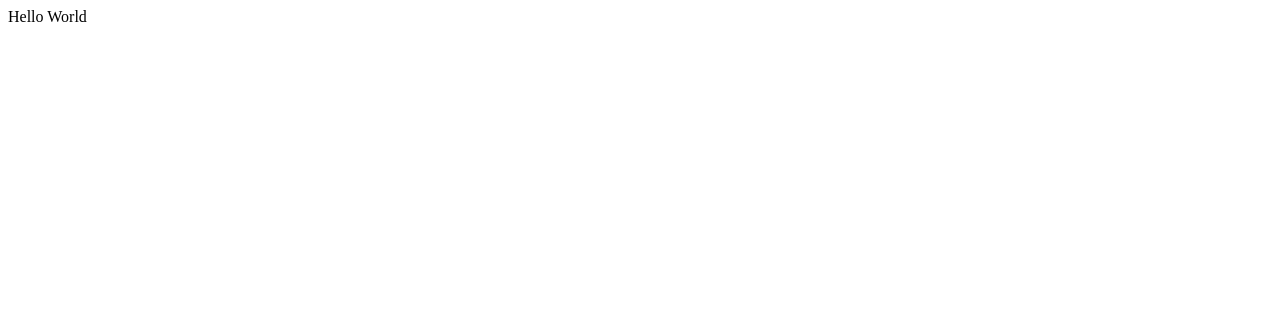
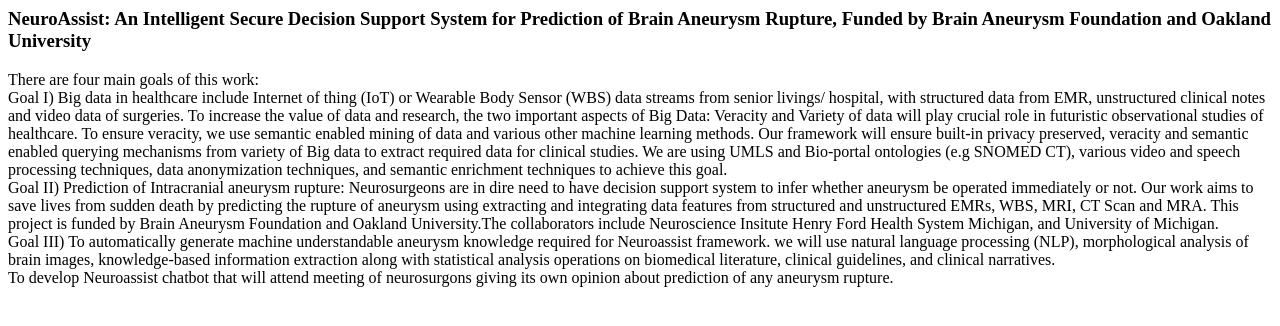
Before and after one commit to smileslab/Brain_Aneurysm_Research, a plain HTML site: page index.html in a window 1280 px wide. Drawn offline with Linux system fonts and the light colour scheme.

Commit message:
Added index file of Neuro Assist page.

```diff
--- a/index.html
+++ b/index.html
@@ -1 +1,15 @@
- <html><body><p>Hello World</p></body></html>
+<h3 id="two">NeuroAssist:  An Intelligent Secure Decision Support System for Prediction of Brain Aneurysm Rupture, Funded by Brain Aneurysm Foundation and Oakland University
+
+	</h3>
+	                    <p>
+	                    	There are four main goals of this work: <BR>
+							Goal I) Big data in healthcare include Internet of thing (IoT) or Wearable Body Sensor (WBS) data streams from senior livings/ hospital, with structured data from EMR, unstructured clinical notes and video data of surgeries. To increase the value of data and research, the two important aspects of Big Data: Veracity and Variety of data will play crucial role in futuristic observational studies of healthcare. To ensure veracity, we use semantic enabled mining of data and various other machine learning methods. Our framework will ensure built-in privacy preserved, veracity and semantic enabled querying mechanisms from variety of Big data to extract required data for clinical studies. We are using UMLS and Bio-portal ontologies (e.g SNOMED CT), various video and speech processing techniques, data anonymization techniques, and semantic enrichment techniques to achieve this goal.
+
+<BR>
+							Goal II) Prediction of Intracranial aneurysm rupture:  Neurosurgeons are in dire need to have decision support system to infer whether aneurysm be operated immediately or not. Our work aims to save lives from sudden death by predicting the rupture of aneurysm using extracting and integrating data features from structured and unstructured EMRs, WBS, MRI, CT Scan and MRA. This project is funded by Brain Aneurysm Foundation and Oakland University.The collaborators include Neuroscience Insitute Henry Ford Health System Michigan, and University of Michigan.
+
+	                   <BR>
+					   Goal III) To automatically generate machine understandable aneurysm knowledge required for Neuroassist framework. we will use natural language processing (NLP), morphological analysis of brain images, knowledge-based
+information extraction along with statistical analysis operations on biomedical literature, clinical guidelines, and clinical narratives.
+					<BR>
+					To develop Neuroassist chatbot that will attend meeting of neurosurgons giving its own opinion about prediction of any aneurysm rupture.
```
